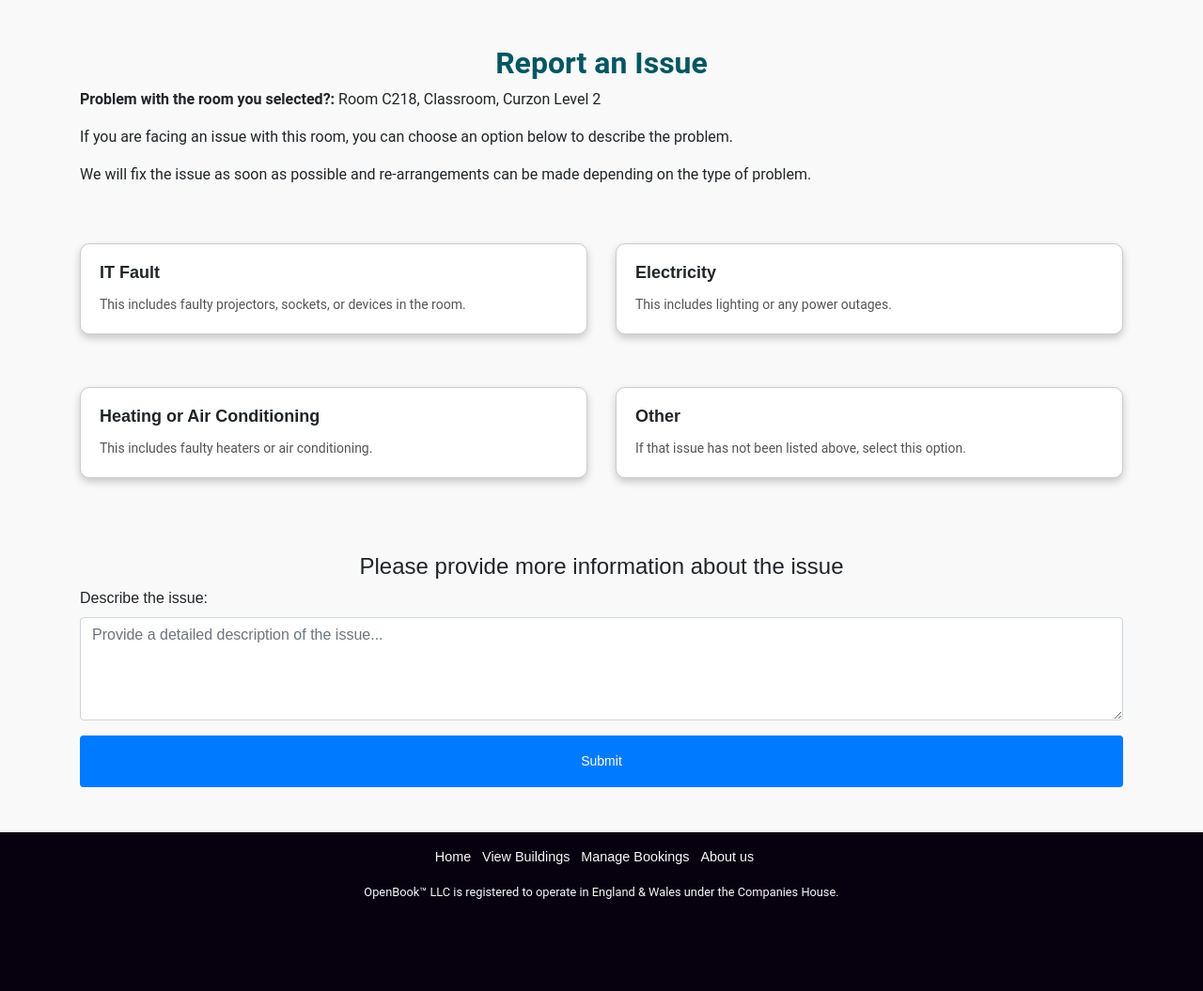
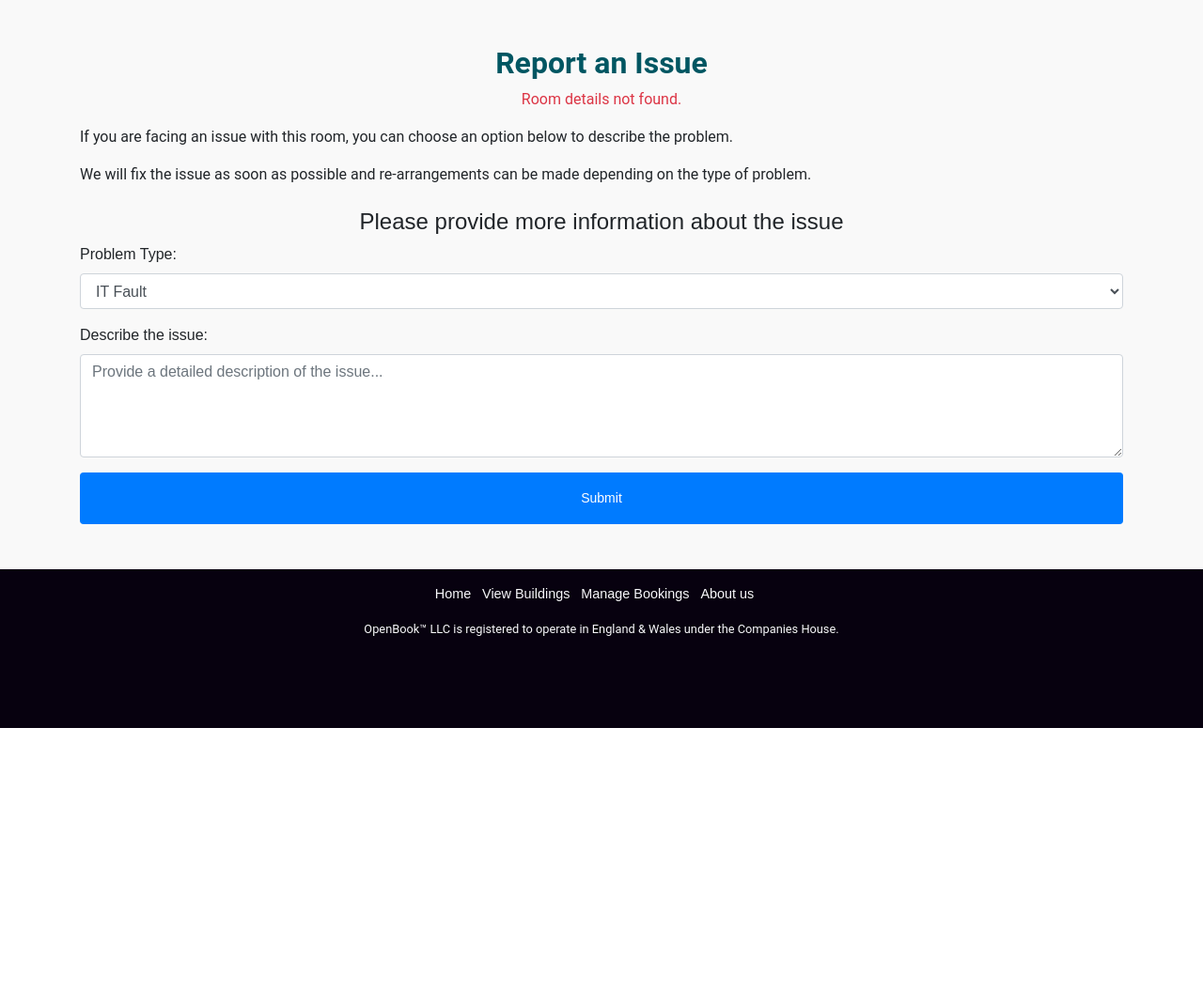
Before and after one commit to UmaeerH/DIG5127, a PHP site: page /ReportPage.php in a window 1280 px wide. Shown: the part 106-1161 px from the top of the page at 94% size. After the commit the page ends 881 px from the top, so only its background shows below. Run offline with PHP 8.4, Linux system fonts and the light colour scheme; a user stored in the database is signed in; data comes from the database, SQL or seed files in the repository.

Commit message:
Can now report rooms
Reports are sent to the database and saved

```diff
--- a/ManageBookings.php
+++ b/ManageBookings.php
@@ -55,7 +55,8 @@
         <div class="row">
             <?php
             // Fetch the bookings for the logged-in user
-            $sql = "SELECT a.appointmentID, r.roomName, r.roomType, r.floor, r.building, r.roomImg, b.buildingName, a.date, a.timeSlot
+            $sql = "SELECT a.appointmentID, r.roomID, r.roomName, r.roomType,
+            r.floor, r.building, r.roomImg, b.buildingName, a.date, a.timeSlot
                     FROM appointments a
                     JOIN rooms r ON a.roomID = r.roomID
                     JOIN buildings b ON r.building = b.buildingID
@@ -64,6 +65,7 @@
             $stmt->bind_param("i", $userID);
             $stmt->execute();
             $result = $stmt->get_result();
+
 
             if ($result->num_rows > 0) {
                 while ($row = $result->fetch_assoc()) {
@@ -81,6 +83,7 @@
                     echo '<input type="hidden" name="appointmentID" value="' . $row['appointmentID'] . '">';
                     echo '<button type="submit" name="cancel_booking" class="btn btn-danger btn-block">Cancel Booking</button>';
                     echo '</form>';
+                    echo '<a href="ReportPage.php?roomID=' . $row['roomID'] . '" class="btn btn-warning btn-block mt-2">Report issue with room</a>';
                     echo '</div>';
                     echo '</div>';
                     echo '</div>';
--- a/ReportPage.php
+++ b/ReportPage.php
@@ -1,6 +1,40 @@
 <?php
 session_start();
 include 'resources/html_construct.php';
+include 'resources/database.php';
+
+// Fetch room details based on roomID from the query string
+$roomID = isset($_GET['roomID']) ? intval($_GET['roomID']) : 0;
+$userID = $_SESSION['userID'];
+$roomDetails = null;
+if ($roomID > 0) {
+    $sql = "SELECT r.roomName, r.roomType, r.floor, b.buildingName
+            FROM rooms r
+            JOIN buildings b ON r.building = b.buildingID
+            WHERE r.roomID = ?";
+    $stmt = $conn->prepare($sql);
+    $stmt->bind_param("i", $roomID);
+    $stmt->execute();
+    $result = $stmt->get_result();
+    if ($result->num_rows > 0) {
+        $roomDetails = $result->fetch_assoc();
+    }
+}
+
+// Handle form submission
+if ($_SERVER['REQUEST_METHOD'] === 'POST') {
+    $problemType = $_POST['problem_type'];
+    $description = $_POST['description'];
+    $dateReported = date('Y-m-d');
+
+    $sql = "INSERT INTO reports (roomID, userID, problem_type, description, date_reported)
+            VALUES (?, ?, ?, ?, ?)";
+    $stmt = $conn->prepare($sql);
+    $stmt->bind_param("iisss", $roomID, $userID, $problemType, $description, $dateReported);
+    $stmt->execute();
+    echo "<script>alert('Thanks for the report');
+        window.location.href='ManageBookings.php';</script>";
+}
 ?>
 
 <!DOCTYPE html>
@@ -18,53 +52,36 @@
     <!-- Main Content -->
     <div class="container mt-5">
         <h2 class="text-center">Report an Issue</h2>
-        <p><strong>Problem with the room you selected?:</strong> Room C218, Classroom, Curzon Level 2</p>
+        <?php if ($roomDetails): ?>
+            <p><strong>Problem with the room you selected?:</strong>
+            <?php echo htmlspecialchars($roomDetails['roomName']) . ', '
+                . htmlspecialchars($roomDetails['roomType']) . ', '
+                . htmlspecialchars($roomDetails['buildingName'])
+                . ' - Level ' . htmlspecialchars($roomDetails['floor']); ?>
+            </p>
+        <?php else: ?>
+            <p class="text-center text-danger">Room details not found.</p>
+        <?php endif; ?>
         <p>If you are facing an issue with this room, you can choose an option below to describe the problem.</p>
         <p>We will fix the issue as soon as possible and re-arrangements can be made depending on the type of problem.</p>
 
-        <div class="row">
-            <!-- Cards -->
-            <div class="col-md-6">
-                <div class="card mb-3 expandCard" data-issue="IT Fault">
-                    <div class="card-body">
-                        <h5 class="card-title">IT Fault</h5>
-                        <p class="card-text">This includes faulty projectors, sockets, or devices in the room.</p>
-                    </div>
-                </div>
-            </div>
-            <div class="col-md-6">
-                <div class="card mb-3 expandCard" data-issue="Electricity">
-                    <div class="card-body">
-                        <h5 class="card-title">Electricity</h5>
-                        <p class="card-text">This includes lighting or any power outages.</p>
-                    </div>
-                </div>
-            </div>
-            <div class="col-md-6">
-                <div class="card mb-3 expandCard" data-issue="Heating or Air Conditioning">
-                    <div class="card-body">
-                        <h5 class="card-title">Heating or Air Conditioning</h5>
-                        <p class="card-text">This includes faulty heaters or air conditioning.</p>
-                    </div>
-                </div>
-            </div>
-            <div class="col-md-6">
-                <div class="card mb-3 expandCard" data-issue="Other">
-                    <div class="card-body">
-                        <h5 class="card-title">Other</h5>
-                        <p class="card-text">If that issue has not been listed above, select this option.</p>
-                    </div>
-                </div>
-            </div>
-        </div>
 
         <!-- Hidden Form -->
         <div class="hidden-form mt-4">
             <h4 class="text-center">Please provide more information about the issue</h4>
-            <form id="report-form">
+            <form method="POST" action="">
                 <div class="form-group">
-                    <label for="details">Describe the issue:</label>
-                    <textarea id="details" class="form-control" rows="4" placeholder="Provide a detailed description of the issue..." required></textarea>
+                    <label for="problem_type">Problem Type:</label>
+                    <select id="problem_type" name="problem_type" class="form-control" required>
+                        <option value="IT">IT Fault</option>
+                        <option value="Electrical">Electricity</option>
+                        <option value="HVAC">Heating or Air Conditioning</option>
+                        <option value="Other">Other</option>
+                    </select>
+                </div>
+                <div class="form-group">
+                    <label for="description">Describe the issue:</label>
+                    <textarea id="description" name="description" class="form-control" rows="4" placeholder="Provide a detailed description of the issue..." required></textarea>
                 </div>
                 <button type="submit" class="btn btn-primary btn-block p-3">Submit</button>
             </form>
```
